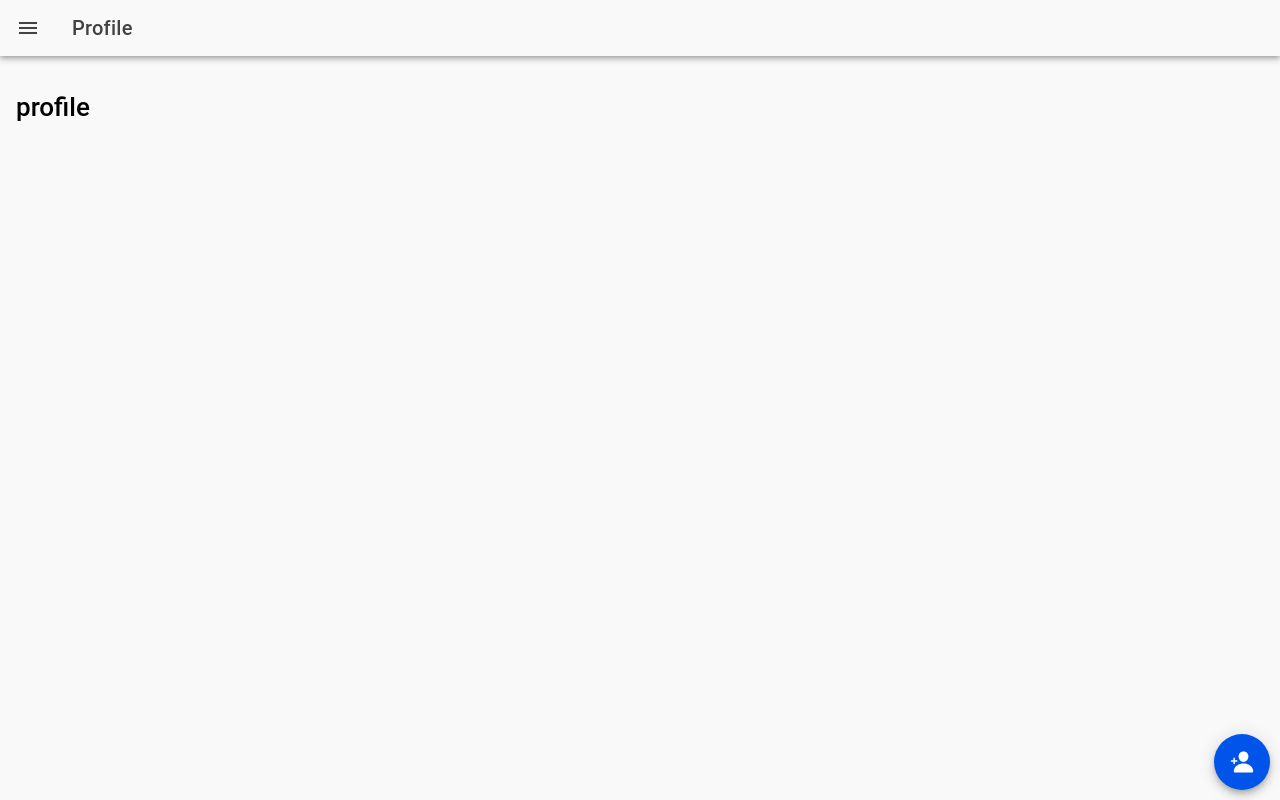
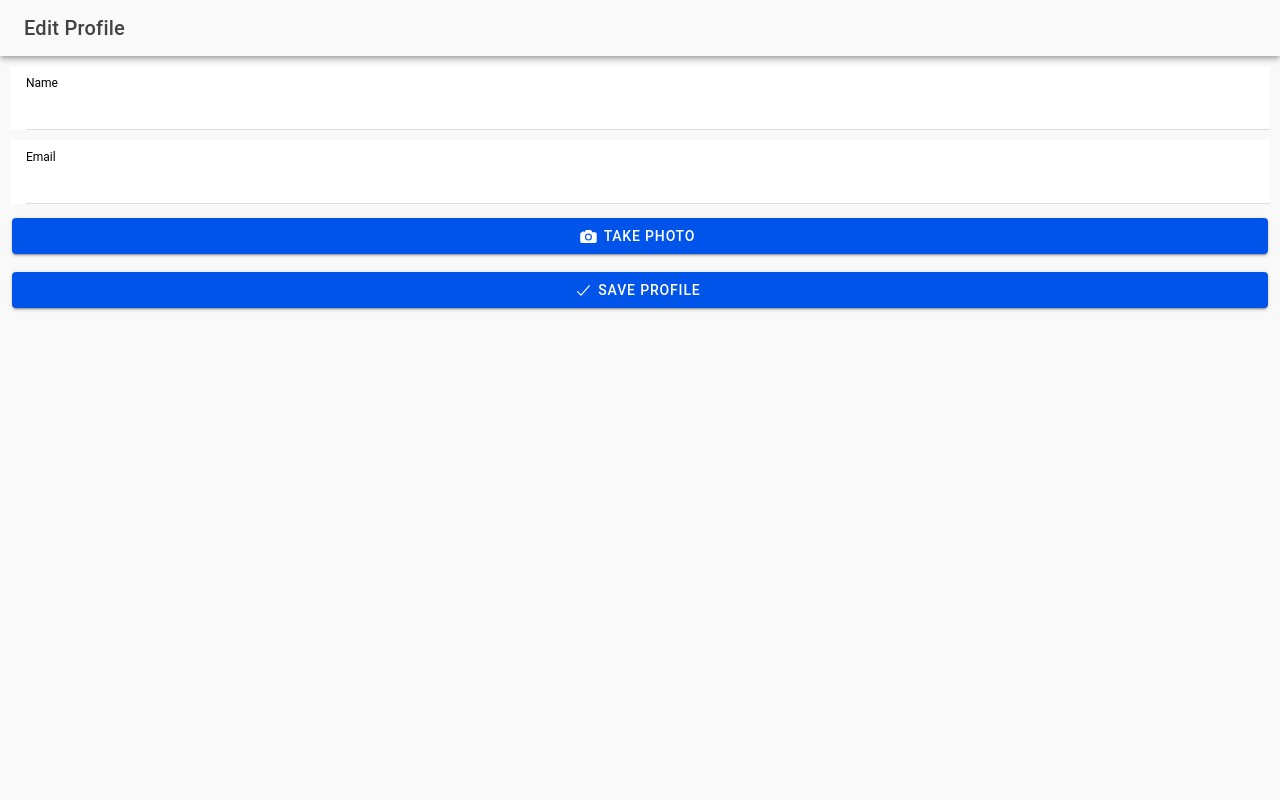
Before and after one commit to ChristopherRsl/inventory, a React (Vite) app: page /editprofile in a window 1280 px wide. Built offline with nearby package versions, Linux system fonts and the light colour scheme; no server answers.

Commit message:
added profile and edit profile

```diff
--- a/src/App.tsx
+++ b/src/App.tsx
@@ -42,6 +42,7 @@ import NewProduct from './pages/NewProduct';
 import Suppliers from './pages/Suppliers';
 import Profile from './pages/Profile';
 import NewSuppliers from './pages/NewSuppliers';
+import EditProfile from './pages/EditProfile';
 
 setupIonicReact();
 
@@ -78,7 +79,7 @@ const App: React.FC = () => (
           <Profile />
         </Route>
         <Route exact path="/editprofile">
-          <Profile />
+          <EditProfile />
         </Route>
 
         <Route exact path="/add">
--- a/src/pages/EditProfile.tsx
+++ b/src/pages/EditProfile.tsx
@@ -9,7 +9,9 @@ import {
   IonHeader,
   IonIcon,
   IonInput,
+  IonItem,
   IonLabel,
+  IonLoading,
   IonMenu,
   IonMenuButton,
   IonPage,
@@ -20,33 +22,64 @@ import {
 } from "@ionic/react";
 import Menu from "../components/Menu";
 import { camera, checkmark } from "ionicons/icons";
-  import { useRef, useState } from "react";
+import { useEffect, useRef, useState } from "react";
 import { Camera, CameraResultType, CameraSource } from "@capacitor/camera";
+import { getAuth, onAuthStateChanged } from "firebase/auth";
+import { doc, getDoc, setDoc } from "firebase/firestore";
+import { db } from "../firebase.config"; // Import your firebaseConfig
 
 const EditProfile: React.FC = () => {
   const nameInputRef = useRef<HTMLIonInputElement>(null);
-    const descriptionInputRef = useRef<HTMLIonInputElement>(null);
-    const quantityInputRef = useRef<HTMLIonInputElement>(null);
-    const imageInputRef = useRef<HTMLIonInputElement>(null);
-
+  const emailInputRef = useRef<HTMLIonInputElement>(null);
   const [error, setError] = useState<string>();
   const [isOpen, setIsOpen] = useState(false);
   const [takenPhoto, setTakenPhoto] = useState<{
     path: string;
     preview: string;
   }>();
+  const [user, setUser] = useState<any>(null);
+  const [loading, setLoading] = useState<boolean>(false);
+  const [showToast, setShowToast] = useState<boolean>(false);
 
-    const handleEditProfile = () => {
-      const productName = nameInputRef.current!.value;
-      const productDescription = descriptionInputRef.current!.value;
+  useEffect(() => {
+    const auth = getAuth();
+    const unsubscribe = onAuthStateChanged(auth, (user) => {
+      if (user) {
+        setUser(user);
+        fetchProfile(user.uid);
+      }
+    });
+    return () => unsubscribe();
+  }, []);
 
-      if (!productName || !productDescription ) {
+  const fetchProfile = async (userId: string) => {
+    setLoading(true);
+    const profileDoc = await getDoc(doc(db, "profiles", userId));
+    if (profileDoc.exists()) {
+      const profileData = profileDoc.data();
+      if (nameInputRef.current) nameInputRef.current.value = profileData.name;
+      if (emailInputRef.current) emailInputRef.current.value = profileData.email;
+    }
+    setLoading(false);
+  };
+
+  const handleSaveProfile = async () => {
+    const name = nameInputRef.current?.value;
+    const email = emailInputRef.current?.value;
+
+    if (!name || !email) {
       setError("Please fill all the forms");
-
       return;
     }
 
-      console.log(productName);
+    setLoading(true);
+    try {
+      await setDoc(doc(db, "profiles", user.uid), { name, email });
+      setShowToast(true);
+    } catch (error) {
+      setError("Failed to save profile");
+    }
+    setLoading(false);
   };
 
   const takePhotoHandler = async () => {
@@ -57,9 +90,8 @@ import {
       quality: 90,
       width: 500,
     });
-      console.log(image);
 
-      if (!image  || !image.webPath) {
+    if (!image || !image.webPath) {
       return;
     }
 
@@ -70,104 +102,79 @@ import {
   };
 
   const clearError = () => {
-      setError("");
+    setError(undefined);
   };
+
   return (
-      <>
-        <Menu></Menu>
-        <IonAlert
-          isOpen={!!error}
-          message={error}
-          buttons={[{ text: "Okay", handler: clearError }]}
-        ></IonAlert>
-        <IonPage id="main-content">
+    <IonPage>
       <IonHeader>
         <IonToolbar>
           <IonButtons slot="start">
-                <IonBackButton></IonBackButton>
+            <IonBackButton />
           </IonButtons>
-              <IonTitle>Add Product</IonTitle>
-              <IonButton
-                slot="end"
-                expand="block"
-                color="success"
-                fill="clear"
-                onClick={handleEditProfile}
-              >
-                <IonIcon icon={checkmark} size="large"></IonIcon>
-              </IonButton>
+          <IonTitle>Edit Profile</IonTitle>
         </IonToolbar>
       </IonHeader>
-          <IonContent className="ion-padding">
-            <IonRow className="ion-margin-top ion-padding-top">
-              <IonCol size="12">
+      <IonContent>
+        <IonGrid>
           <IonRow>
             <IonCol>
-                    <IonGrid>
-                      <IonLabel position="floating">Profile Name</IonLabel>
-                      <IonInput
-                        ref={nameInputRef}
-                        placeholder="Product name"
-                        type="text"
-                        labelPlacement="stacked"
-                        fill="solid"
-                      ></IonInput>
-                    </IonGrid>
+              <IonItem>
+                <IonLabel position="stacked">Name</IonLabel>
+                <IonInput ref={nameInputRef} />
+              </IonItem>
             </IonCol>
           </IonRow>
           <IonRow>
             <IonCol>
-                    <IonGrid>
-                      <IonLabel position="floating">Description</IonLabel>
-                      <IonInput
-                        ref={descriptionInputRef}
-                        placeholder="Description"
-                        type="text"
-                        labelPlacement="stacked"
-                        fill="solid"
-                      />
-                    </IonGrid>
+              <IonItem>
+                <IonLabel position="stacked">Email</IonLabel>
+                <IonInput ref={emailInputRef} />
+              </IonItem>
             </IonCol>
           </IonRow>
           <IonRow>
             <IonCol>
-                    <IonGrid>
-                      <IonLabel position="floating">Profile Picture</IonLabel>
-                      <IonCol>
-                        <IonRow>
-
-                          {takenPhoto ? (
-                            <img src={takenPhoto.preview} alt="Preview" />
-                          ):(<><h2>no photo taken</h2></>)}
-                        </IonRow>
-                      </IonCol>
-                    </IonGrid>
-                  </IonCol>
-                </IonRow>
-
-                <IonRow>
-                  <IonCol>
-                    <IonRow className="ion-margin-top">
-                      <IonCol className="ion-text-center">
-                        <IonButton fill="outline" onClick={takePhotoHandler}>
-                          <IonIcon slot="start" icon={camera}></IonIcon>
-                          <IonLabel>Take Photo</IonLabel>
+              <IonButton expand="block" onClick={takePhotoHandler}>
+                <IonIcon slot="start" icon={camera} />
+                Take Photo
               </IonButton>
             </IonCol>
           </IonRow>
-                    <IonToast
-                      isOpen={isOpen}
-                      message="Register Successfull"
-                      onDidDismiss={() => setIsOpen(false)}
-                      duration={5000}
-                    ></IonToast>
+          {takenPhoto && (
+            <IonRow>
+              <IonCol>
+                <img src={takenPhoto.preview} alt="Profile" />
               </IonCol>
             </IonRow>
+          )}
+          <IonRow>
+            <IonCol>
+              <IonButton expand="block" onClick={handleSaveProfile}>
+                <IonIcon slot="start" icon={checkmark} />
+                Save Profile
+              </IonButton>
             </IonCol>
           </IonRow>
+        </IonGrid>
+        <IonLoading isOpen={loading} message={"Please wait..."} />
+        <IonToast
+          isOpen={showToast}
+          onDidDismiss={() => setShowToast(false)}
+          message="Profile updated"
+          duration={2000}
+        />
+        {error && (
+          <IonAlert
+            isOpen={!!error}
+            onDidDismiss={clearError}
+            header={"Error"}
+            message={error}
+            buttons={["OK"]}
+          />
+        )}
       </IonContent>
     </IonPage>
-      </>
   );
 };
 
--- a/src/pages/Home.tsx
+++ b/src/pages/Home.tsx
@@ -25,19 +25,19 @@ export const MENU_DATA = [
     route: "product",
   },
   {
-    name: "Document",
+    name: "Suppliers",
     icon: "documentText",
+    route: "suppliers",
+  },
+  {
+    name: "Documents",
+    icon: "bagAdd",
     route: "document",
   },
   {
-    name: "Add",
-    icon: "bagAdd",
-    route: "add",
-  },
-  {
-    name: "Remove",
+    name: "Profile",
     icon: "bagRemove",
-    route: "remove",
+    route: "profile",
   },
 ];
 
--- a/src/pages/Profile.tsx
+++ b/src/pages/Profile.tsx
@@ -1,12 +1,53 @@
-import { IonButtons, IonContent, IonFab, IonFabButton, IonHeader, IonIcon, IonMenu, IonMenuButton, IonPage, IonTabBar, IonTabButton, IonTabs, IonTitle, IonToolbar } from '@ionic/react';
-import Menu from '../components/Menu';
-import { add, cube, cubeOutline, person, personAdd } from 'ionicons/icons';
-import ProductCard from '../components/ProductCard';
+import {
+  IonButtons,
+  IonContent,
+  IonFab,
+  IonFabButton,
+  IonHeader,
+  IonIcon,
+  IonMenuButton,
+  IonPage,
+  IonTitle,
+  IonToolbar,
+  IonItem,
+  IonLabel,
+  IonLoading,
+} from "@ionic/react";
+import Menu from "../components/Menu";
+import { personAdd } from "ionicons/icons";
+import { useEffect, useState } from "react";
+import { getAuth, onAuthStateChanged } from "firebase/auth";
+import { doc, getDoc } from "firebase/firestore";
+import { db } from "../firebase.config"; // Import your firebaseConfig
 
 const Profile: React.FC = () => {
-  return (<>
+  const [profile, setProfile] = useState({ name: "", email: "" });
+  const [loading, setLoading] = useState(false);
+  const [user, setUser] = useState<any>(null);
+
+  useEffect(() => {
+    const auth = getAuth();
+    const unsubscribe = onAuthStateChanged(auth, (user) => {
+      if (user) {
+        setUser(user);
+        fetchProfile(user.uid);
+      }
+    });
+    return () => unsubscribe();
+  }, []);
+
+  const fetchProfile = async (userId: string) => {
+    setLoading(true);
+    const profileDoc = await getDoc(doc(db, "profiles", userId));
+    if (profileDoc.exists()) {
+      setProfile(profileDoc.data() as { name: string; email: string });
+    }
+    setLoading(false);
+  };
+
+  return (
+    <>
       <Menu></Menu>
-
       <IonPage id="main-content">
         <IonHeader>
           <IonToolbar>
@@ -17,19 +58,21 @@ const Profile: React.FC = () => {
           </IonToolbar>
         </IonHeader>
         <IonContent className="ion-padding">
-        {/* <ProductCard></ProductCard>
-         */}
-          <h1>profile</h1>
-        <IonFab slot="fixed" vertical="bottom" horizontal="end">
-          <IonFabButton routerLink='/editprofile'>
-            <IonIcon icon={personAdd}></IonIcon>
-          </IonFabButton>
-
-        </IonFab>
+          <IonItem>
+            <IonLabel>Name: {profile.name}</IonLabel>
+          </IonItem>
+          <IonItem>
+            <IonLabel>Email: {profile.email}</IonLabel>
+          </IonItem>
+          <IonFab slot="fixed" vertical="bottom" horizontal="end">
+            <IonFabButton routerLink="/editprofile">
+              <IonIcon icon={personAdd}></IonIcon>
+            </IonFabButton>
+          </IonFab>
+          <IonLoading isOpen={loading} message={"Please wait..."} />
         </IonContent>
       </IonPage>
-  </>
-
+    </>
   );
 };
 
```
Lines whose indentation alone changed are shown as unchanged.
